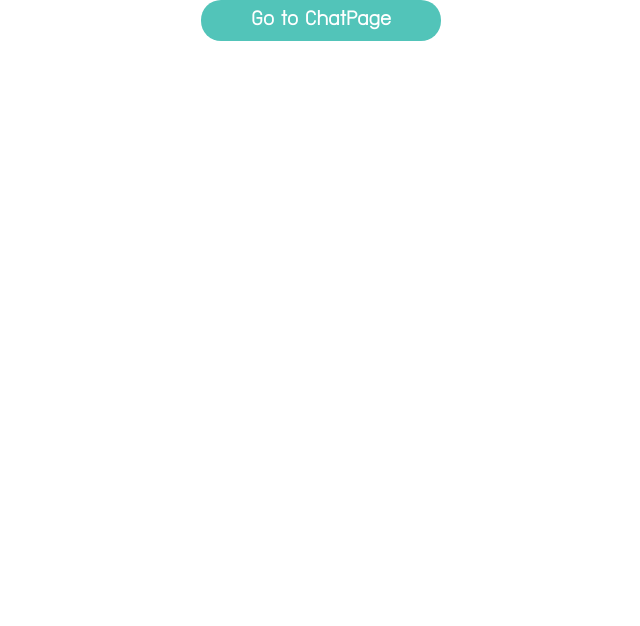
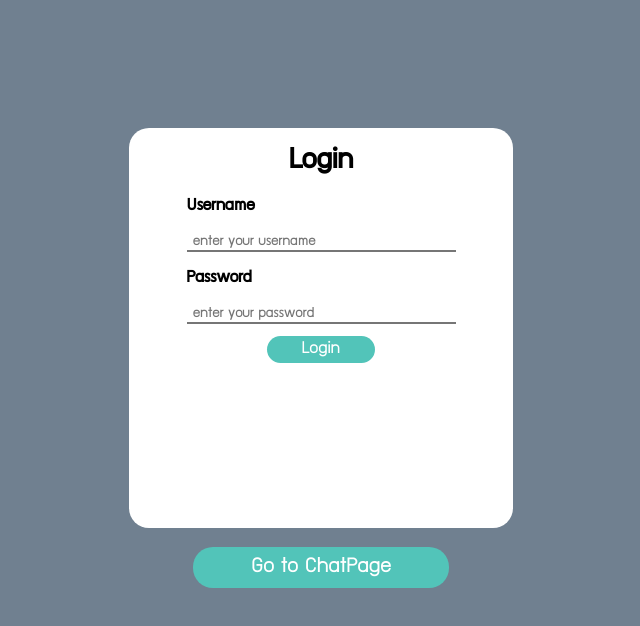
Before and after one commit to Nackalalalong/groupChat_frontend, a React (Create React App) app: page / in a window 1280 px wide. Shown: the top 626 px of the page, without its empty margins (319-959 px from the left). Built offline with nearby package versions, Linux system fonts and the light colour scheme.

Commit message:
ui login

```diff
--- a/src/App.css
+++ b/src/App.css
@@ -11,6 +11,33 @@
   display: flex;
   flex-direction: column;
   font-family: "supermarket";
+  background-color: slategray;
+}
+
+.login-box {
+  height: 50%;
+  width: 30%;
+  background-color: white;
+  border-radius: 20px;
+  margin-top: 10%;
+  margin-left: auto;
+  margin-right: auto;
+}
+.text-box {
+  height: auto;
+  width: auto;
+  margin-left: 15%;
+  text-align: left;
+}
+.text-input {
+  width: 80%;
+  flex-grow: 1;
+  border-top: none;
+  border-left: none;
+  border-right: none;
+  height: 80%;
+  font-size: initial;
+  padding-left: 2%;
 }
 
 .App-logo {
@@ -34,10 +61,34 @@ button.submit-button {
   padding: 10px 50px;
   font-size: 1.5em;
   font-family: "supermarket";
+  margin-top: 1.5%;
+  margin-left: auto;
+  margin-right: auto;
+  width: 20%;
 }
 button:hover.submit-button {
   background-color: #5F9EA0;
 }
+button.login-button {
+  background-color: #52C4B9;
+  color: white;
+  border: none;
+  outline: none;
+  border-radius: 20px;
+  padding: 5px 35px;
+  font-size: 1.2em;
+  font-family: "supermarket";
+  margin-top: 3%;
+  margin-left: auto;
+  margin-right: auto;
+}
+button:hover.login-button {
+  background-color: #5F9EA0;
+}
+.center{
+  text-align: center;
+}
+
 .FormField__Link {
   color: white;
   text-decoration: none;
--- a/src/components/Homepage.js
+++ b/src/components/Homepage.js
@@ -2,7 +2,17 @@ import React from 'react';
 import '../App.css';
 const Homepage = () => {
     return (
-        <div>
+        <div className="App">
+          <div className="login-box">
+          <h1>Login</h1>
+            <div className="text-box">
+              <h3>Username</h3>
+              <input className="text-input" type="text" placeholder="enter your username" />
+              <h3>Password</h3>
+              <input className="text-input" type="text" placeholder="enter your password" />
+            </div>
+            <button className="login-button mr-20"><a href='#' className="FormField__Link center">Login</a></button>
+          </div>
           <button className="submit-button mr-20"><a href='/chatpage' className="FormField__Link">Go to ChatPage</a></button>
         </div>
     );
```
